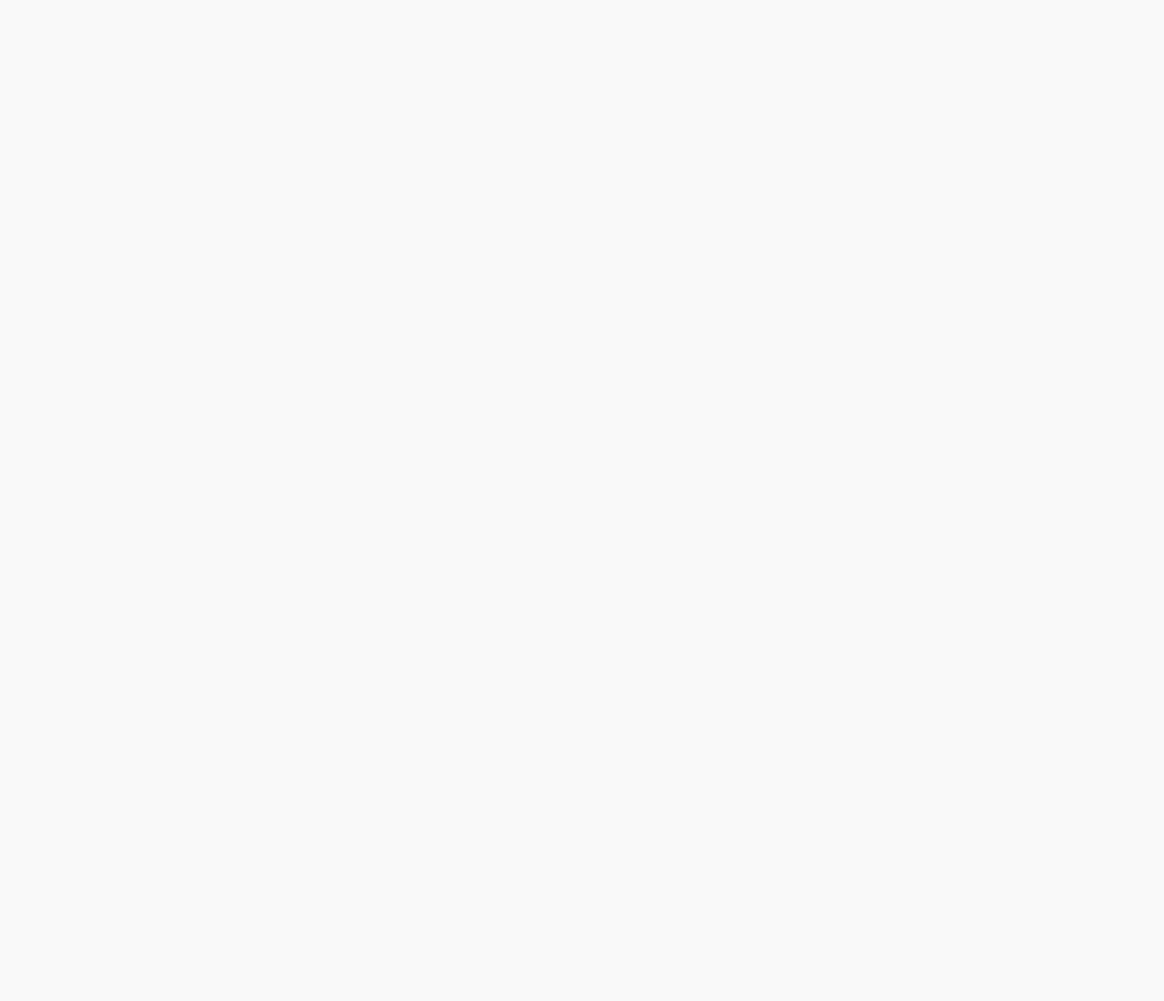
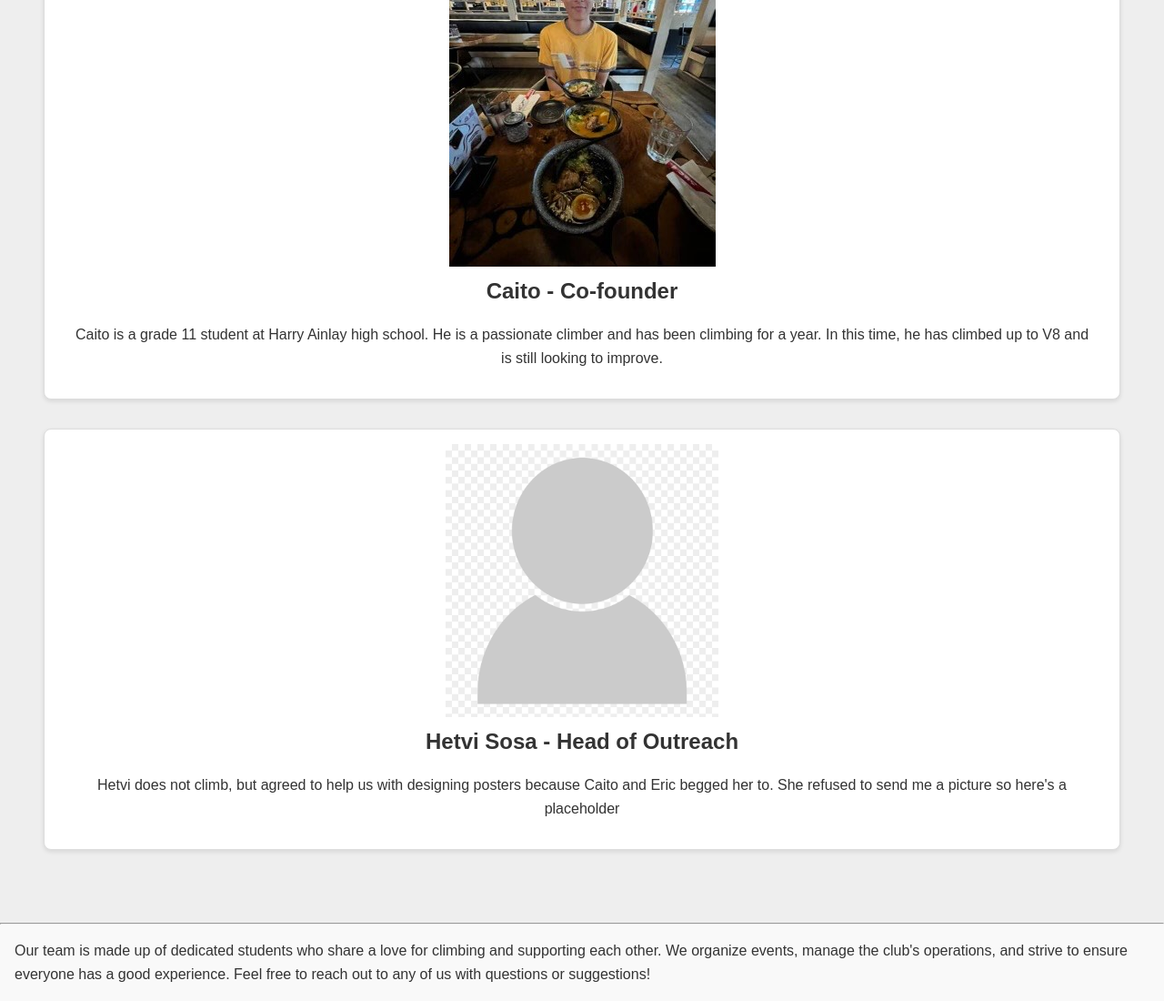
Before and after one commit to ainlaybouldering/Ainlay-Bouldering-Website, a plain HTML site: page about-pages/OurTeam.html in a window 1280 px wide. Shown: the part 900-2000 px from the top of the page at 91% size. Before the commit the page ends 800 px from the top, so only its background shows below. Drawn offline with Linux system fonts and the light colour scheme.

Commit message:
Our Team pics

```diff
--- a/about-pages/OurTeam.html
+++ b/about-pages/OurTeam.html
@@ -44,6 +44,52 @@
 </ul>
 </nav>
 
+
+
+<!--Content-->
+<section class="section">
+    <h2>Our team</h2>
+
+    <figure class="team-member">
+        <img src="../img/eric.jpeg" width="300" height="400">
+        <figcaption>
+            <h2>Eric - Co-founder</h2>
+            <p>Eric is a grade 11 student at Harry Ainlay high school who has been climbing for a year and a half.
+                He has climbed v8, but can't do a v4 on slab yet.
+            </p>
+        </figcaption>
+    </figure>
+
+    <figure class="team-member">
+        <img src="../img/caito.jpeg">
+        <figcaption>
+            <h2>Caito - Co-founder</h2>
+            <p>Caito is a grade 11 student at Harry Ainlay high school.
+                He is a passionate climber and has been climbing for a year.
+                In this time, he has climbed up to V8 and is still looking to improve.
+            </p>
+        </figcaption>
+    </figure>
+
+    <figure class="team-member">
+        <img src="../img/place-holder.png" width="300" height="300">
+        <figcaption>
+            <h2>Hetvi Sosa - Head of Outreach</h2>
+            <p>Hetvi does not climb, but agreed to help us with designing posters
+                because Caito and Eric begged her to. She refused to send me a picture
+                so here's a placeholder
+            </p>
+        </figcaption>
+    </figure>
+</section>
+<hr>
+
+
+<p>Our team is made up of dedicated students who share a love for climbing and supporting each other.
+    We organize events, manage the club's operations, and strive to ensure everyone has a good experience.
+    Feel free to reach out to any of us with questions or suggestions!
+</p>
+
 <script>
 const menuToggle = document.querySelector('.menu-toggle');
 const navLinks = document.querySelector('.nav-links');
--- a/website.css
+++ b/website.css
@@ -58,6 +58,9 @@
 
     h1, h2 {
     margin-bottom: 1rem;
+    }
+    p {
+        margin: 1rem;
     }
 
     /* Responsive Design */
@@ -157,3 +160,17 @@
 
 
   }
+
+
+
+.team-member {
+    background: #fff;
+    border: 1px solid #ddd;
+    border-radius: 8px;
+    padding: 1rem;
+    margin: 1rem;
+    text-align: center;
+    box-shadow: 0 2px 5px rgba(0,0,0,0.1);
+    transition: transform 0.3s, box-shadow 0.3s;
+    display: inline-block;
+}
```
Also changed, not shown: img/caito.jpeg (added), img/place-holder.png (added), 1 other file.
